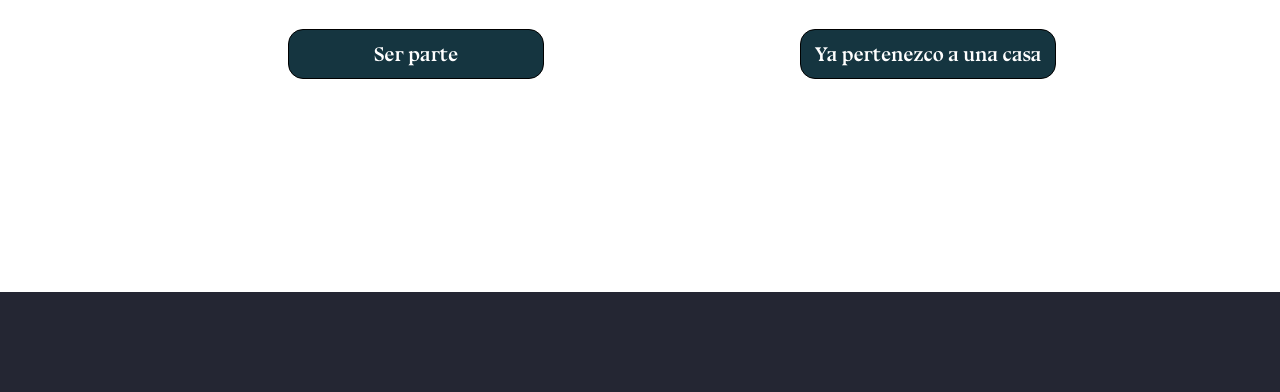
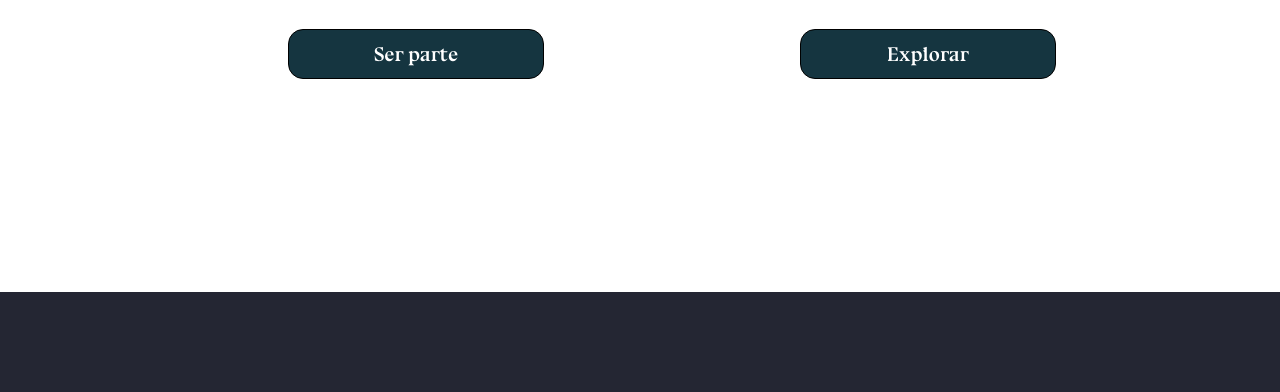
Before and after one commit to AngelNiz/Integrador, a plain HTML site: page index.html in a window 1280 px wide. Shown: the part 408-800 px from the top of the page. Drawn offline with Linux system fonts and the light colour scheme.

Commit message:
explorar

```diff
--- a/index.html
+++ b/index.html
@@ -22,7 +22,7 @@
             <p class="portadap1">Conviertete en el mago más importante de todos los tiempos.</p>
             <div class="botoneshero">
                 <a href="register.html" class="aboton"><button class="botonhero"><span>Ser parte</span></button></a>
-                <a href="#explora" class="aboton"><button class="botonhero"><span>Ya pertenezco a una casa</span></button></a>
+                <a href="#explora" class="aboton"><button class="botonhero"><span>Explorar</span></button></a>
             </div>
         </div>
     </div>
```
